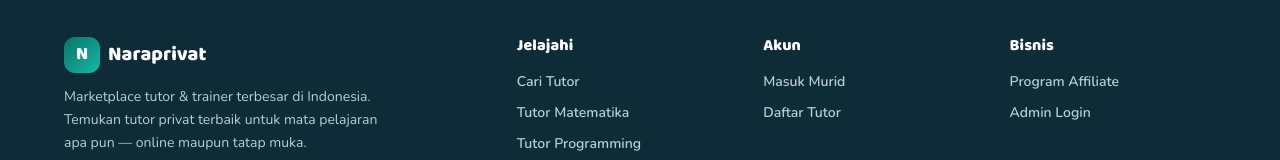
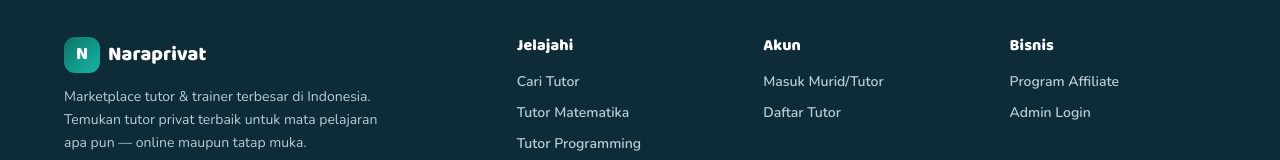
Before and after one commit to Bakat-YEC/Naraprivat-USER, a React (Vite) app in the folder client/: page / in a window 1280 px wide. Shown: the part 3332-3492 px from the top of the page. Built offline with nearby package versions, Linux system fonts and the light colour scheme; no server answers.

Commit message:
Footer: label Masuk Murid/Tutor

```diff
--- a/client/src/components/Footer.jsx
+++ b/client/src/components/Footer.jsx
@@ -25,7 +25,7 @@
           </div>
           <div>
             <h4>Akun</h4>
-            <Link to="/login">Masuk Murid</Link>
+            <Link to="/login">Masuk Murid/Tutor</Link>
             <Link to="/register?role=tutor">Daftar Tutor</Link>
           </div>
           <div>
```
